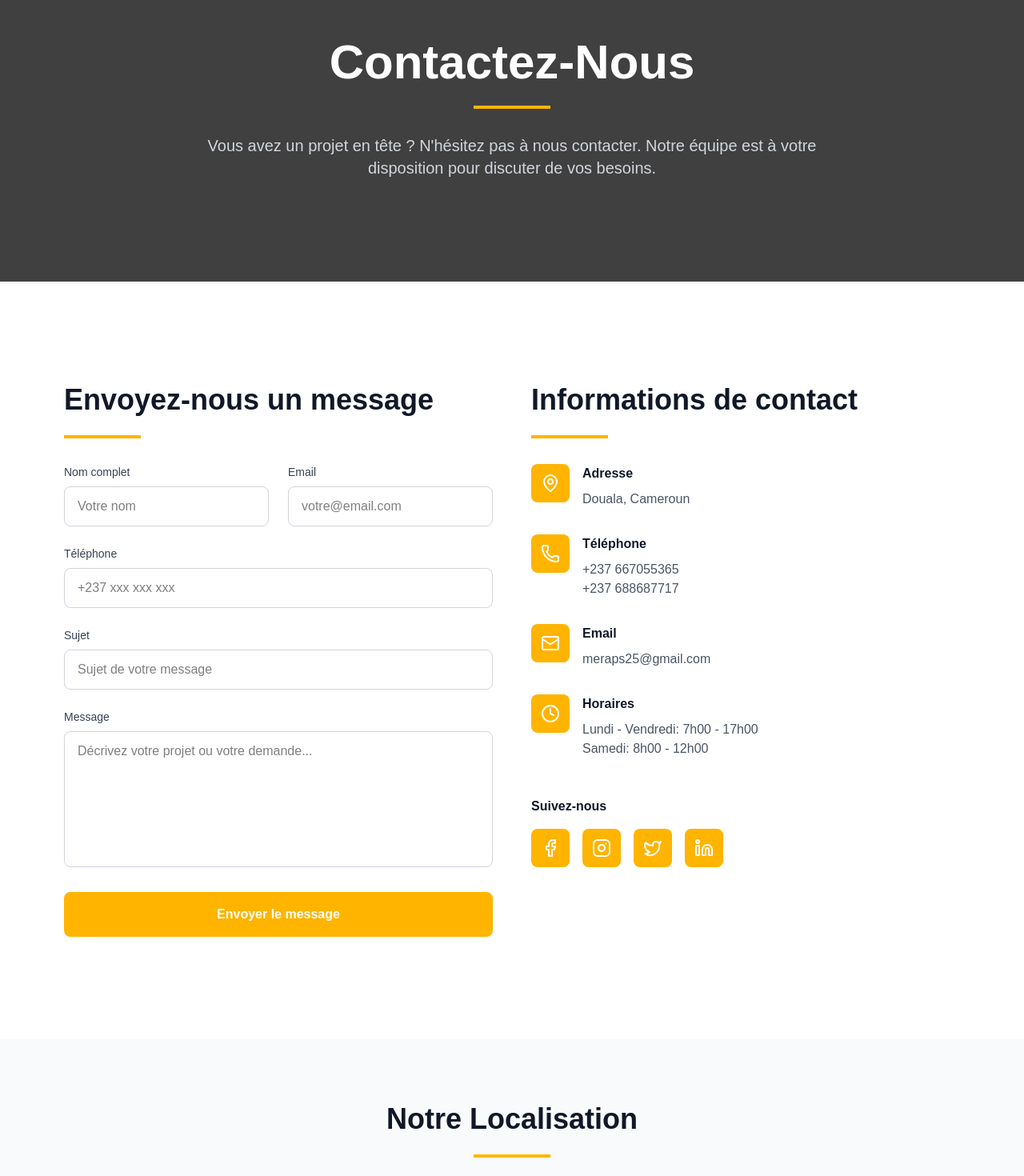
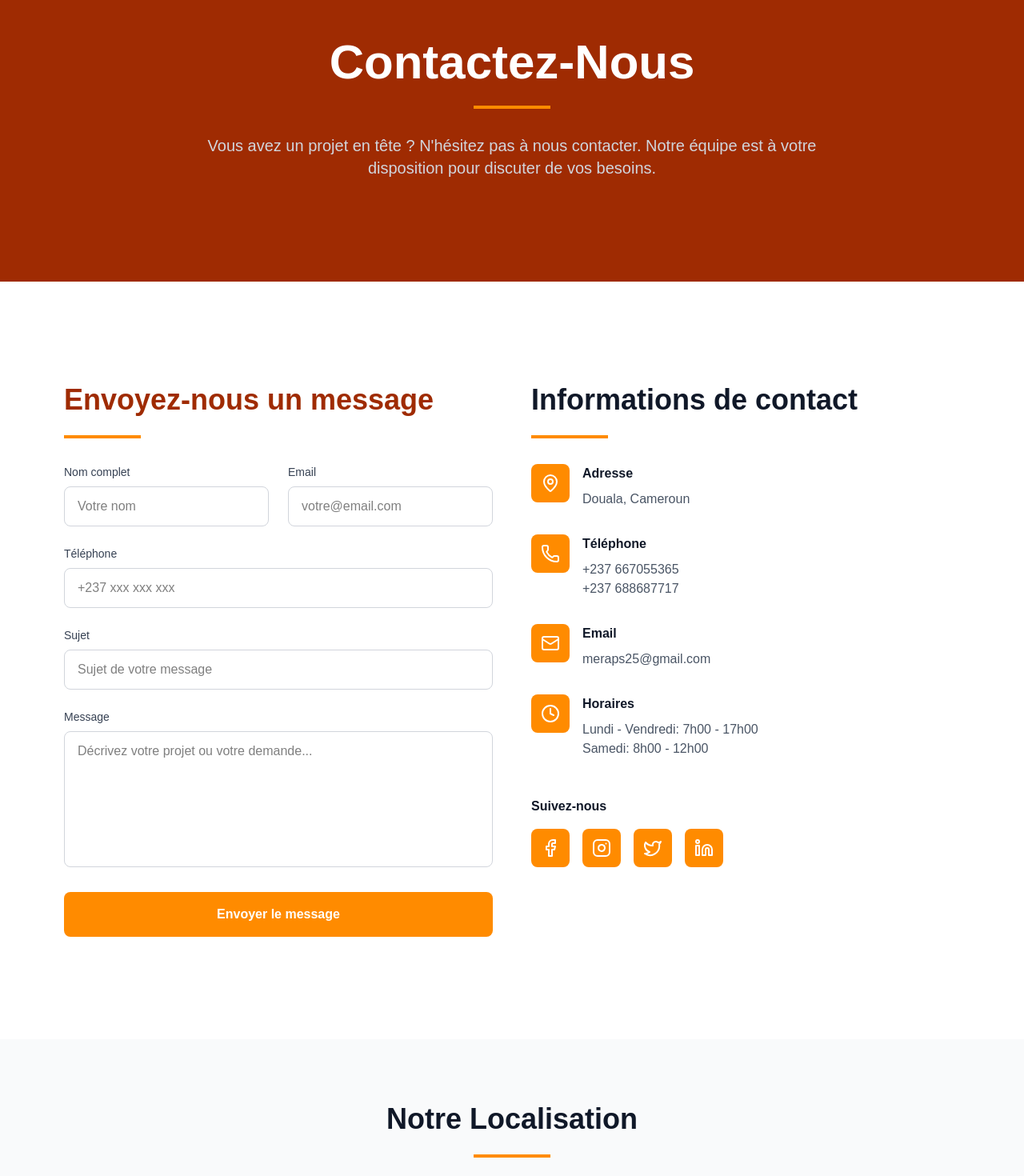
Before and after one commit to Nick-Lemy/merap_website, a Next.js app: page /contact in a window 1280 px wide. Shown: the part 120-1590 px from the top of the page at 80% size. Built offline with nearby package versions, Linux system fonts and the light colour scheme.

Commit message:
fix: update color variables for consistency across About, Contact, Projects, Services pages

```diff
--- a/src/app/(home)/contact/page.tsx
+++ b/src/app/(home)/contact/page.tsx
@@ -30,14 +30,14 @@ export default function ContactPage() {
 function HeroSection() {
   return (
     <motion.section
-      className="bg-[#404040] py-20 lg:py-32"
+      className="bg-[var(--color-primary)] py-20 lg:py-32"
       initial={{ opacity: 0 }}
       animate={{ opacity: 1 }}
       transition={{ duration: 0.8 }}
     >
       <div className="container mx-auto px-6 lg:px-20 text-center">
         <motion.h1
-          className="text-4xl lg:text-6xl font-bold text-white mb-6"
+          className="text-4xl lg:text-6xl font-bold text-[var(--color-tertiary)] mb-6"
           initial={{ opacity: 0, y: 30 }}
           animate={{ opacity: 1, y: 0 }}
           transition={{ duration: 0.8, delay: 0.2 }}
@@ -45,7 +45,7 @@ function HeroSection() {
           Contactez-Nous
         </motion.h1>
         <motion.div
-          className="w-24 h-1 bg-[#FFB400] mx-auto mb-8"
+          className="w-24 h-1 bg-[var(--color-secondary)] mx-auto mb-8"
           initial={{ scaleX: 0 }}
           animate={{ scaleX: 1 }}
           transition={{ duration: 0.6, delay: 0.4 }}
@@ -76,10 +76,10 @@ function ContactSection() {
             viewport={{ once: true }}
             transition={{ duration: 0.8 }}
           >
-            <h2 className="text-3xl lg:text-4xl font-bold text-gray-900 mb-6">
+            <h2 className="text-3xl lg:text-4xl font-bold text-[var(--color-primary)] mb-6">
               Envoyez-nous un message
             </h2>
-            <div className="w-24 h-1 bg-[#FFB400] mb-8" />
+            <div className="w-24 h-1 bg-[var(--color-secondary)] mb-8" />
 
             <form className="space-y-6">
               <div className="grid grid-cols-1 md:grid-cols-2 gap-6">
@@ -89,7 +89,7 @@ function ContactSection() {
                   </label>
                   <input
                     type="text"
-                    className="w-full px-4 py-3 border border-gray-300 rounded-lg focus:ring-2 focus:ring-[#FFB400] focus:border-transparent outline-none transition-all"
+                    className="w-full px-4 py-3 border border-gray-300 rounded-lg focus:ring-2 focus:ring-[var(--color-secondary)] focus:border-transparent outline-none transition-all"
                     placeholder="Votre nom"
                   />
                 </div>
@@ -99,7 +99,7 @@ function ContactSection() {
                   </label>
                   <input
                     type="email"
-                    className="w-full px-4 py-3 border border-gray-300 rounded-lg focus:ring-2 focus:ring-[#FFB400] focus:border-transparent outline-none transition-all"
+                    className="w-full px-4 py-3 border border-gray-300 rounded-lg focus:ring-2 focus:ring-[var(--color-secondary)] focus:border-transparent outline-none transition-all"
                     placeholder="votre@email.com"
                   />
                 </div>
@@ -111,7 +111,7 @@ function ContactSection() {
                 </label>
                 <input
                   type="tel"
-                  className="w-full px-4 py-3 border border-gray-300 rounded-lg focus:ring-2 focus:ring-[#FFB400] focus:border-transparent outline-none transition-all"
+                  className="w-full px-4 py-3 border border-gray-300 rounded-lg focus:ring-2 focus:ring-[var(--color-secondary)] focus:border-transparent outline-none transition-all"
                   placeholder="+237 xxx xxx xxx"
                 />
               </div>
@@ -122,7 +122,7 @@ function ContactSection() {
                 </label>
                 <input
                   type="text"
-                  className="w-full px-4 py-3 border border-gray-300 rounded-lg focus:ring-2 focus:ring-[#FFB400] focus:border-transparent outline-none transition-all"
+                  className="w-full px-4 py-3 border border-gray-300 rounded-lg focus:ring-2 focus:ring-[var(--color-secondary)] focus:border-transparent outline-none transition-all"
                   placeholder="Sujet de votre message"
                 />
               </div>
@@ -133,14 +133,14 @@ function ContactSection() {
                 </label>
                 <textarea
                   rows={6}
-                  className="w-full px-4 py-3 border border-gray-300 rounded-lg focus:ring-2 focus:ring-[#FFB400] focus:border-transparent outline-none transition-all resize-none"
+                  className="w-full px-4 py-3 border border-gray-300 rounded-lg focus:ring-2 focus:ring-[var(--color-secondary)] focus:border-transparent outline-none transition-all resize-none"
                   placeholder="Décrivez votre projet ou votre demande..."
                 ></textarea>
               </div>
 
               <motion.button
                 type="submit"
-                className="w-full bg-[#FFB400] hover:bg-yellow-600 text-white font-bold py-4 px-8 rounded-lg transition-colors duration-300"
+                className="w-full bg-[var(--color-secondary)] hover:bg-[var(--color-primary)] text-[var(--color-tertiary)] font-bold py-4 px-8 rounded-lg transition-colors duration-300"
                 whileTap={{ scale: 0.98 }}
               >
                 Envoyer le message
@@ -158,12 +158,12 @@ function ContactSection() {
             <h2 className="text-3xl lg:text-4xl font-bold text-gray-900 mb-6">
               Informations de contact
             </h2>
-            <div className="w-24 h-1 bg-[#FFB400] mb-8" />
+            <div className="w-24 h-1 bg-[var(--color-secondary)] mb-8" />
 
             <div className="space-y-8">
               <div className="flex items-start gap-4">
-                <div className="w-12 h-12 bg-[#FFB400] rounded-lg flex items-center justify-center flex-shrink-0">
-                  <MapPin className="w-6 h-6 text-white" />
+                <div className="w-12 h-12 bg-[var(--color-secondary)] rounded-lg flex items-center justify-center flex-shrink-0">
+                  <MapPin className="w-6 h-6 text-[var(--color-tertiary)]" />
                 </div>
                 <div>
                   <h3 className="font-bold text-gray-900 mb-2">Adresse</h3>
@@ -172,8 +172,8 @@ function ContactSection() {
               </div>
 
               <div className="flex items-start gap-4">
-                <div className="w-12 h-12 bg-[#FFB400] rounded-lg flex items-center justify-center flex-shrink-0">
-                  <Phone className="w-6 h-6 text-white" />
+                <div className="w-12 h-12 bg-[var(--color-secondary)] rounded-lg flex items-center justify-center flex-shrink-0">
+                  <Phone className="w-6 h-6 text-[var(--color-tertiary)]" />
                 </div>
                 <div>
                   <h3 className="font-bold text-gray-900 mb-2">Téléphone</h3>
@@ -185,8 +185,8 @@ function ContactSection() {
               </div>
 
               <div className="flex items-start gap-4">
-                <div className="w-12 h-12 bg-[#FFB400] rounded-lg flex items-center justify-center flex-shrink-0">
-                  <Mail className="w-6 h-6 text-white" />
+                <div className="w-12 h-12 bg-[var(--color-secondary)] rounded-lg flex items-center justify-center flex-shrink-0">
+                  <Mail className="w-6 h-6 text-[var(--color-tertiary)]" />
                 </div>
                 <div>
                   <h3 className="font-bold text-gray-900 mb-2">Email</h3>
@@ -195,8 +195,8 @@ function ContactSection() {
               </div>
 
               <div className="flex items-start gap-4">
-                <div className="w-12 h-12 bg-[#FFB400] rounded-lg flex items-center justify-center flex-shrink-0">
-                  <Clock className="w-6 h-6 text-white" />
+                <div className="w-12 h-12 bg-[var(--color-secondary)] rounded-lg flex items-center justify-center flex-shrink-0">
+                  <Clock className="w-6 h-6 text-[var(--color-tertiary)]" />
                 </div>
                 <div>
                   <h3 className="font-bold text-gray-900 mb-2">Horaires</h3>
@@ -214,28 +214,28 @@ function ContactSection() {
               <div className="flex gap-4">
                 <motion.a
                   href="#"
-                  className="w-12 h-12 bg-[#FFB400] rounded-lg flex items-center justify-center text-white hover:bg-yellow-600 transition-colors"
+                  className="w-12 h-12 bg-[var(--color-secondary)] rounded-lg flex items-center justify-center text-[var(--color-tertiary)] hover:bg-[var(--color-primary)] transition-colors"
                   whileTap={{ scale: 0.95 }}
                 >
                   <Facebook className="w-6 h-6" />
                 </motion.a>
                 <motion.a
                   href="#"
-                  className="w-12 h-12 bg-[#FFB400] rounded-lg flex items-center justify-center text-white hover:bg-yellow-600 transition-colors"
+                  className="w-12 h-12 bg-[var(--color-secondary)] rounded-lg flex items-center justify-center text-[var(--color-tertiary)] hover:bg-[var(--color-primary)] transition-colors"
                   whileTap={{ scale: 0.95 }}
                 >
                   <Instagram className="w-6 h-6" />
                 </motion.a>
                 <motion.a
                   href="#"
-                  className="w-12 h-12 bg-[#FFB400] rounded-lg flex items-center justify-center text-white hover:bg-yellow-600 transition-colors"
+                  className="w-12 h-12 bg-[var(--color-secondary)] rounded-lg flex items-center justify-center text-[var(--color-tertiary)] hover:bg-[var(--color-primary)] transition-colors"
                   whileTap={{ scale: 0.95 }}
                 >
                   <Twitter className="w-6 h-6" />
                 </motion.a>
                 <motion.a
                   href="#"
-                  className="w-12 h-12 bg-[#FFB400] rounded-lg flex items-center justify-center text-white hover:bg-yellow-600 transition-colors"
+                  className="w-12 h-12 bg-[var(--color-secondary)] rounded-lg flex items-center justify-center text-[var(--color-tertiary)] hover:bg-[var(--color-primary)] transition-colors"
                   whileTap={{ scale: 0.95 }}
                 >
                   <Linkedin className="w-6 h-6" />
@@ -263,7 +263,7 @@ function MapSection() {
           <h2 className="text-3xl lg:text-4xl font-bold text-gray-900 mb-6">
             Notre Localisation
           </h2>
-          <div className="w-24 h-1 bg-[#FFB400] mx-auto mb-8" />
+          <div className="w-24 h-1 bg-[var(--color-secondary)] mx-auto mb-8" />
           <p className="text-xl text-gray-600">
             Nous sommes situés au cœur de Douala pour mieux vous servir.
           </p>
```
Also changed, not shown: src/app/(home)/about/page.tsx (+11 -11 lines), src/app/(home)/projects/page.tsx (+7 -7 lines), src/app/(home)/services/page.tsx (+8 -8 lines).
